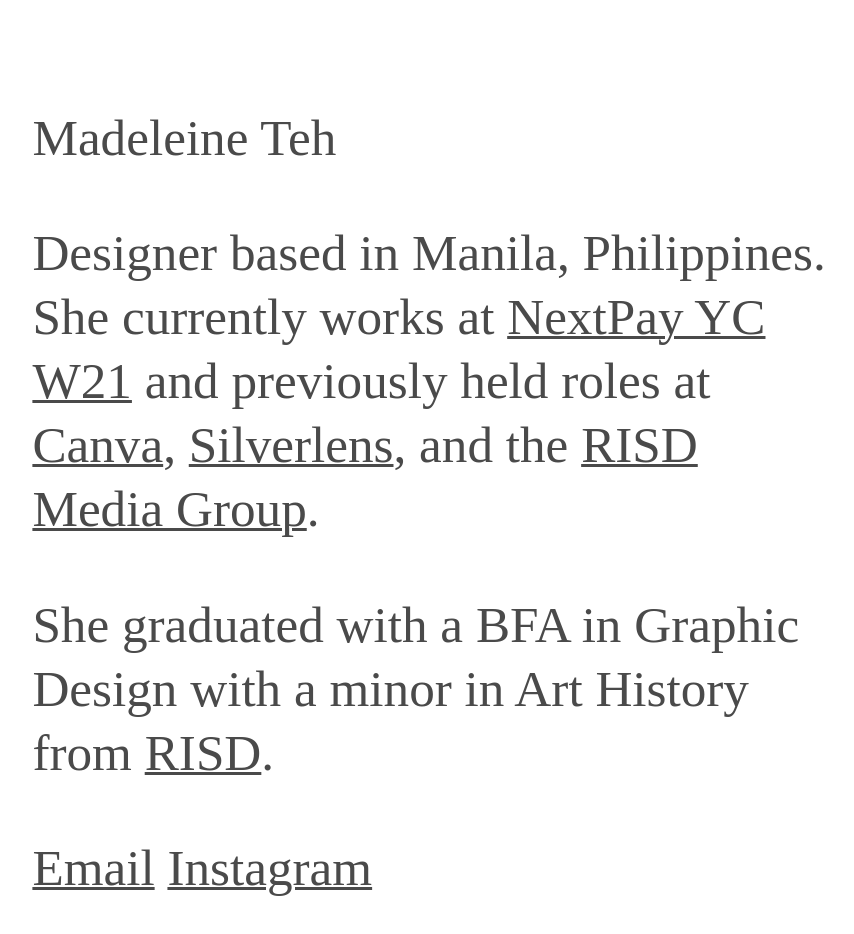
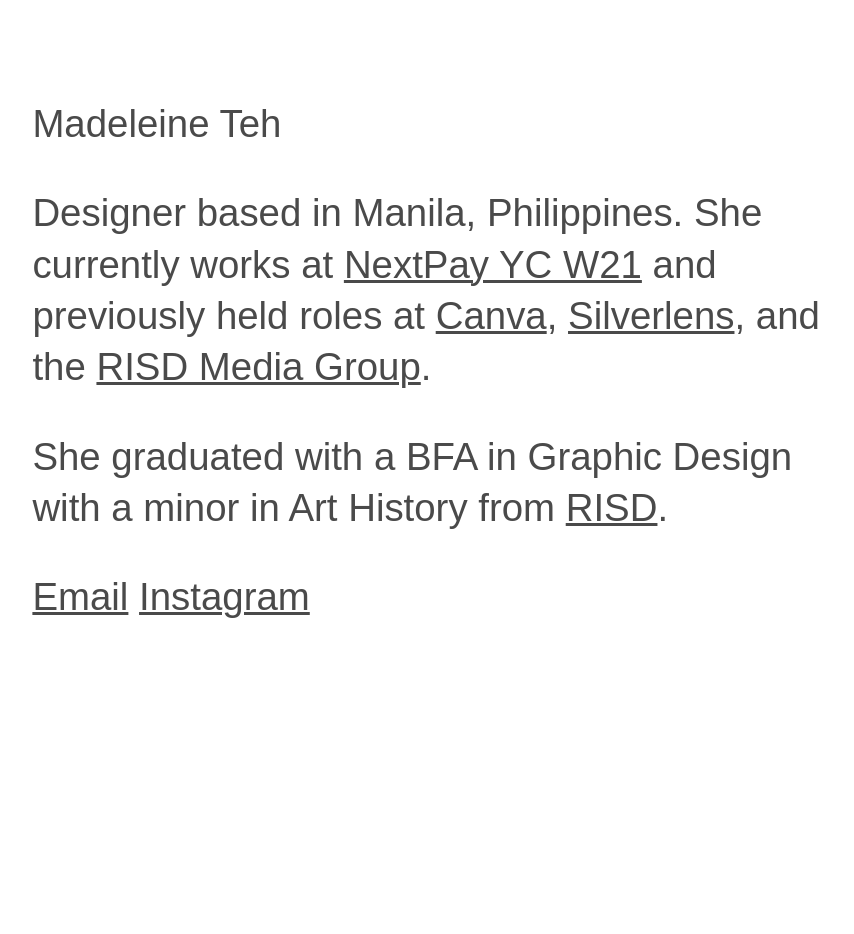
Before and after one commit to springbystone/springbystone.github.io, a plain HTML site: page index.html in a window 1280 px wide. Shown: the whole page, without its empty margins (206-1060 px from the left). After the commit the page ends 800 px from the top, so only its background shows below. Drawn offline with Linux system fonts and the light colour scheme; a web font is replaced by a local one.

Commit message:
20230512 Changed the font

```diff
--- a/index.html
+++ b/index.html
@@ -14,7 +14,7 @@
         <p>She graduated with a BFA in Graphic Design with a minor in Art History from <a href="https://www.risd.edu" target="_blank">RISD</a>.
         <div id="contact">
             <a href="mailto:madeleine.o.teh@gmail.com" target="_blank">Email</a>
-            <a href="https://www.instagram.com/madeleine.teh/" target="_blank">Instagram</a>
+            <a href="https://www.instagram.com/maddy.teh/" target="_blank">Instagram</a>
         </div>
         </div>
     </body>
--- a/style.css
+++ b/style.css
@@ -4,19 +4,20 @@ src: url('files/WremenaLight.woff'), url('files/WremenaLight.woff') format('woff
 
 body {
     padding: 5% 18%;
-    font-family: "freight-big-pro", serif;
-    font-weight: 300;
-    font-size: 3.2rem;
-    line-height: 4rem;
+    font-family: "larken", sans-serif;
+    font-weight: 100;
+    font-style: normal;
+    font-size: 2.4rem;
+    line-height: 3.2rem;
     color: #4A4A4A;
     background-color: white;
 }
 
 h1 {
-    font-family: "freight-big-pro", serif;
+    font-family: "larken", sans-serif;
     font-weight: 300;
     font-style: normal;
-    font-size: 3.2rem;
+    font-size: 2.4rem;
 }
 
 a {
```
